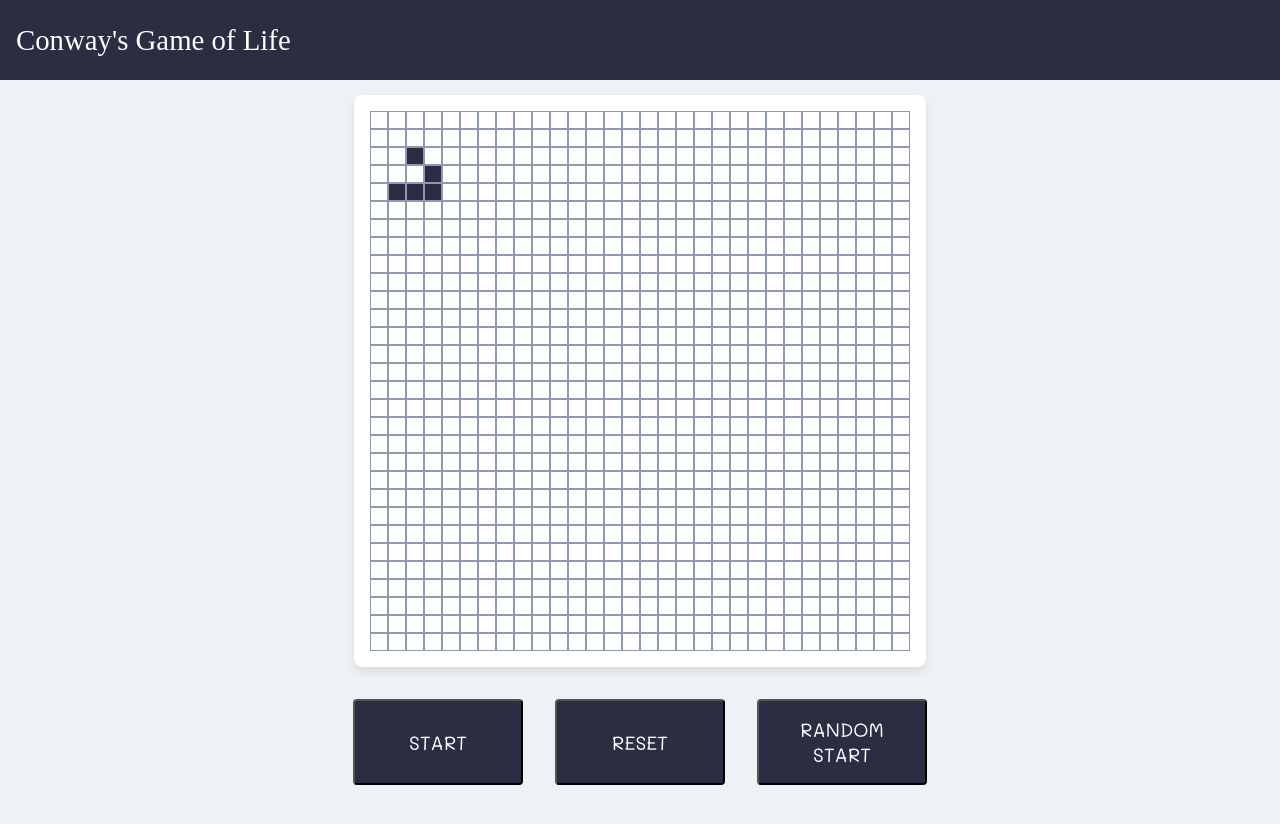
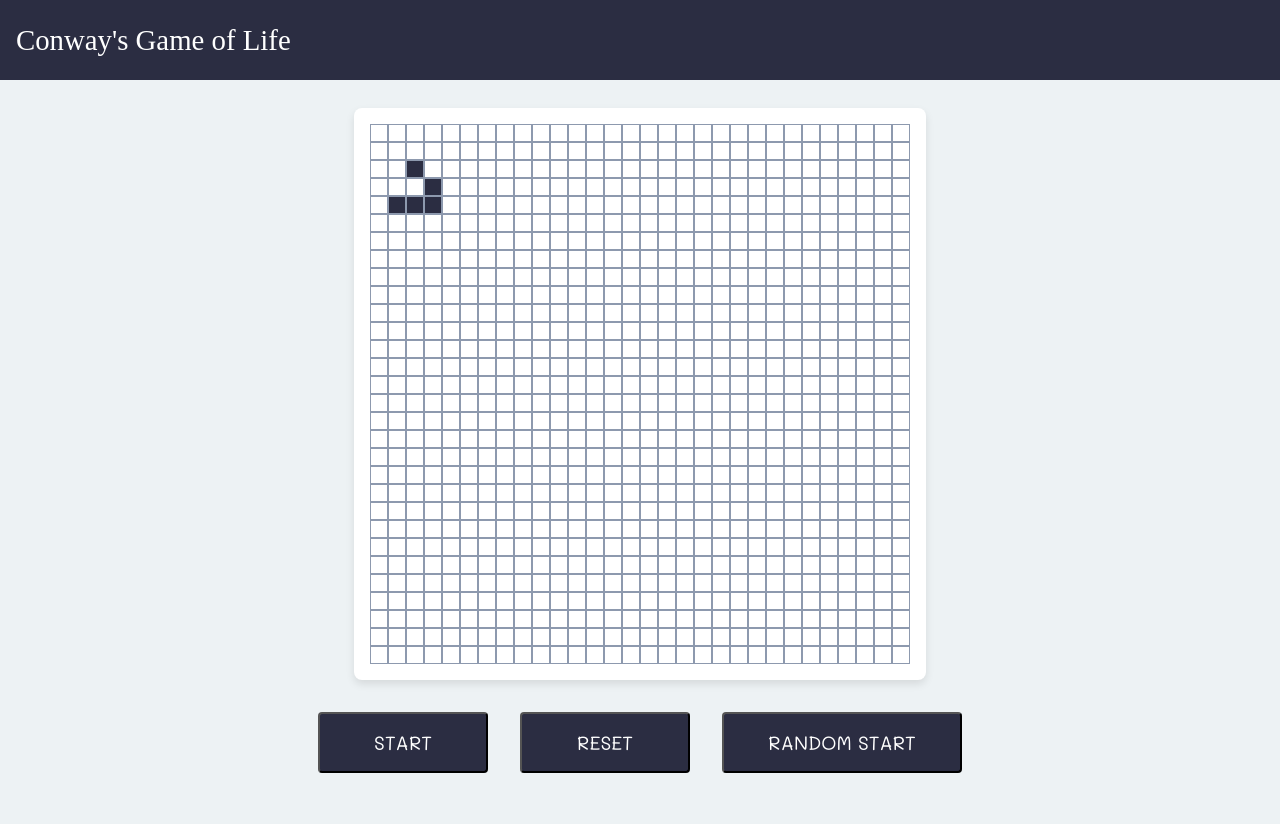
Before and after one commit to ishitakeshawani/Game-of-Life, a React (Create React App) app: page / in a window 1280 px wide. Shown: the top 824 px of the page. Built offline with nearby package versions, Linux system fonts and the light colour scheme.

Commit message:
Added large button styles

```diff
--- a/src/components/grid/grid.css
+++ b/src/components/grid/grid.css
@@ -61,3 +61,7 @@
     display: flex;
     gap: 2rem;
 }
+
+.button-large{
+    width: 240px;
+}
```
